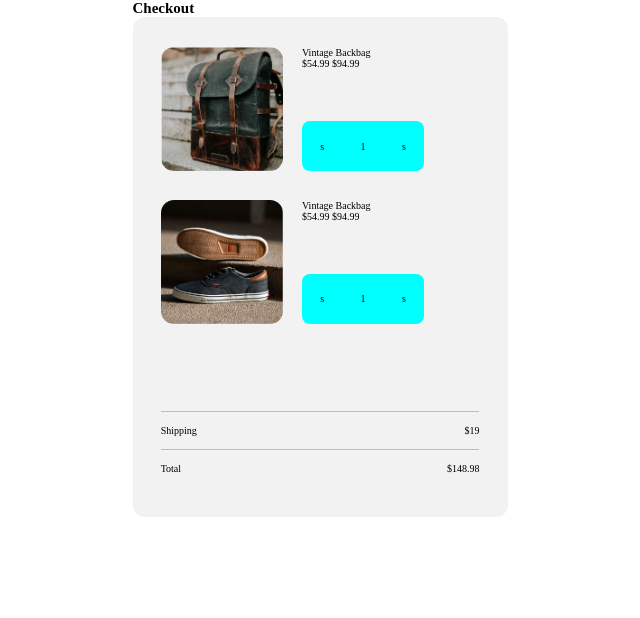
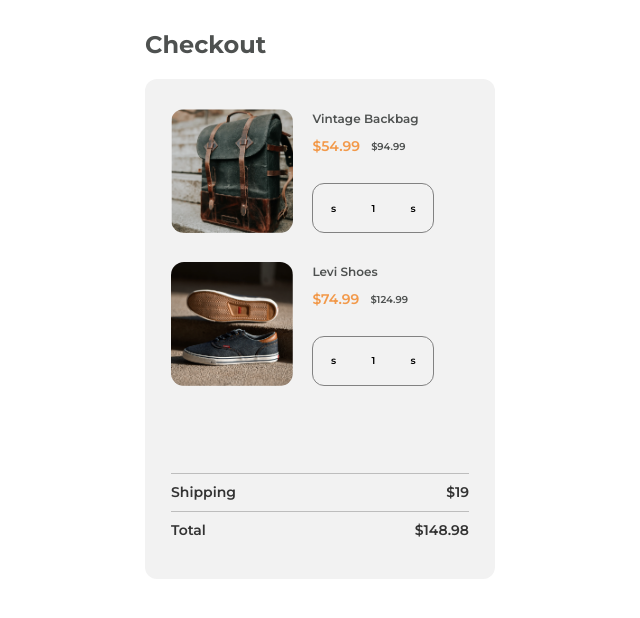
Before and after one commit to KortexCode/Checkout-Page, a plain HTML site: page checkoutPage/index.html in a window 1280 px wide. Shown: the whole page, without its empty margins (320-960 px from the left). Drawn offline with Linux system fonts and the light colour scheme.

Commit message:
Se ajustan contenedores y se agregan estilos al texto, cajas y bordes.

```diff
--- a/checkoutPage/index.html
+++ b/checkoutPage/index.html
@@ -5,12 +5,16 @@
     <meta http-equiv="X-UA-Compatible" content="IE=edge">
     <meta name="viewport" content="width=device-width, initial-scale=1.0">
 
+    <link rel="preconnect" href="https://fonts.googleapis.com">
+    <link rel="preconnect" href="https://fonts.gstatic.com" crossorigin>
+    <link href="https://fonts.googleapis.com/css2?family=Montserrat:wght@300;600;700&display=swap" rel="stylesheet">
+
     <link rel="stylesheet" href="./styles/main.css" type="text/css">
     <title>Document</title>
   </head>
   <body>
     <div class="global-container">
-      <h2 class="title">Checkout</h2>
+      <h2 class="global-container__title">Checkout</h2>
       <!-- Firts-seccion -->
 
       <section class="product-container">
@@ -23,10 +27,13 @@
 
           <div class="product-container__product-detail">
             <article class="product-description">
-              <p>Vintage Backbag</p>
-              <span>$54.99</span>
-              <span>$94.99</span>
+              <p class="product-description__name">Vintage Backbag</p>
+              <div class="product-description__price-container">
+                <span class="product-description__discount">$54.99</span>
+                <span class="product-description__original-price">$94.99</span>
+              </div>
             </article>
+
             <div class="box-quantity">
               <div>
                 <span>s</span>
@@ -37,7 +44,6 @@
               <div>
                 <span>s</span>
               </div>
-
             </div>
           </div>
         </div>
@@ -49,12 +55,14 @@
 
           <div class="product-container__product-detail">
             <article class="product-description">
-              <p>Vintage Backbag</p>
-              <span>$54.99</span>
-              <span>$94.99</span>
+              <p class="product-description__name">Levi Shoes</p>
+              <div class="product-description__price-container">
+                <span class="product-description__discount">$74.99</span>
+                <span class="product-description__original-price">$124.99</span>
+              </div>
             </article>
+
             <div class="box-quantity">
-
               <div>
                 <span>s</span>
               </div>
@@ -64,19 +72,19 @@
               <div>
                 <span>s</span>
               </div>
-
             </div>
           </div>
         </div>
-        <div class="product-container__shipping">
+
+        <div class="product-container__account account--modified">
           <p>Shipping</p>
           <p>$19</p>
         </div>
-        <div class="product-container__total">
+
+        <div class="product-container__account">
           <p>Total</p>
           <p>$148.98</p>
         </div>
-
       </section>
 
 
--- a/checkoutPage/styles/main.css
+++ b/checkoutPage/styles/main.css
@@ -1,6 +1,16 @@
 :root{
     --background-gray:#F2F2F2;
     --border-gray:#BDBDBD;
+    --border-gray2:#828282;
+    --text-gray-color:#4E5150;
+    --text-gray-color2:#333333;
+    --text-orange-color:#F2994A;
+
+    --sm:1rem;
+    --msm:1.2rem;
+    --mm:1.4rem;
+    --mmm:1.6rem;
+    --hm:2.4rem;
 
 }
 
@@ -8,9 +18,12 @@
     box-sizing: border-box;
     padding: 0;
     margin: 0;
+
 }
 html{
     font-size: 62.5%;
+    font-family: 'Montserrat', sans-serif;
+    font-weight: 600;
 }
 
 body{
@@ -19,16 +32,20 @@
 
 .global-container{
     display: grid;
-    grid-template-columns: 1fr;
+    grid-template-columns: 100%;
     width: 90%;
     min-width: 300px;
-    max-width: 375px;
-   /*  max-width: 375px; */
+    max-width: 350px;
     margin: 0 auto;
 
 }
+.global-container__title{
+    margin: 30px 0 20px;
+    font-size: var(--hm);
+    color: var(--text-gray-color);
+}
 
-/*firts Seccion*/
+/*FIRTS SECTION*/
 
 .product-container{
     display: grid;
@@ -36,72 +53,96 @@
     grid-template-rows: auto auto auto auto;
     width: 100%;
     height: auto;
-    padding: 30px 0 30px;
+    padding: 30px 26px 30px;
     border-radius: 12px;
     background-color: var(--background-gray);
-
-
 }
-
+/*firts row and second row of product-container*/
 .product-container__product-card{
     display: flex;
-    width: 85%;
     height: 124px;
-    margin: 0 auto;
+
 }
 .product-card--modified{
     margin-bottom: 28.89px;
 }
-
+/*firts colunm of product-card*/
 .product-container__product-card figure{
-    width: 122px;
-    height: 124px;
     margin-right: 19.39px;
 }
 
 .product-container .img-card{
-    width: 100%;
-    height: 100%;
+    width: 122px;
+    height: 124px;
     border-radius: 13px;
 }
-
+/*second colunm of product-card*/
 .product-container__product-detail{
     display: flex;
     flex-direction: column;
     justify-content: space-between;
+    width: 122px;
 
 }
-.product-description{
+.product-description .product-description__name{
+    font-size: var(--msm);
+    color: var(--text-gray-color);
+    line-height: 1.9rem;
 
+}
+.product-description__price-container{
+    display: flex;
+    align-items: center;
+    margin-top: 1rem;
+}
+.product-description__discount{
+    font-size: var(--mm);
+    color: var(--text-orange-color);
+    padding-right: 1.1rem;
+    line-height: 1.7rem;
+
+}
+.product-description__original-price{
+    font-size: var(--sm);
+    color: var(--text-gray-color);
+    /* line-height: 1.2rem; */
 }
 
 .box-quantity{
     display: flex;
     align-items: center;
     justify-content: space-around;
-    width: 122px;
+    width: 100%;
     height: 50px;
-    background-color: aqua;
-    border-radius: 8px;
+    border: 1px solid var(--border-gray2);
+    border-radius: 12px;
+
 }
-
-.product-container__shipping{
+/*third row and fourth row of product-container*/
+.product-container__account{
     display: flex;
     justify-content: space-between;
     align-items: center;
-    width: 85%;
     height: 37.8px;
-    margin: 0 auto;
-    margin-top: 87.5px;
+
     border-top: 1px solid var(--border-gray);
 }
-.product-container__total{
+.account--modified{
+    margin-top: 87.5px;
+}
+.product-container__account p{
+    font-size: var(--mm);
+    line-height: 1.7rem;
+    color: var(--text-gray-color2);
+}
+/* .product-container__total{
     display: flex;
     justify-content: space-between;
     align-items: center;
-    width: 85%;
+
     height: 37.8px;
-    margin: 0 auto;
+
     border-top: 1px solid var(--border-gray);
 
 }
+ */
```
